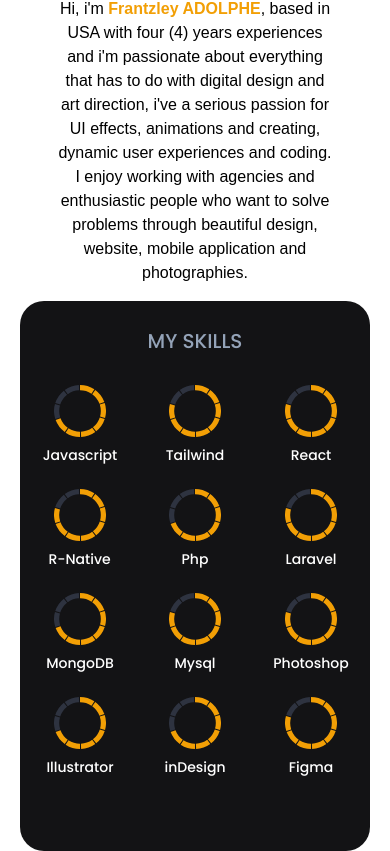
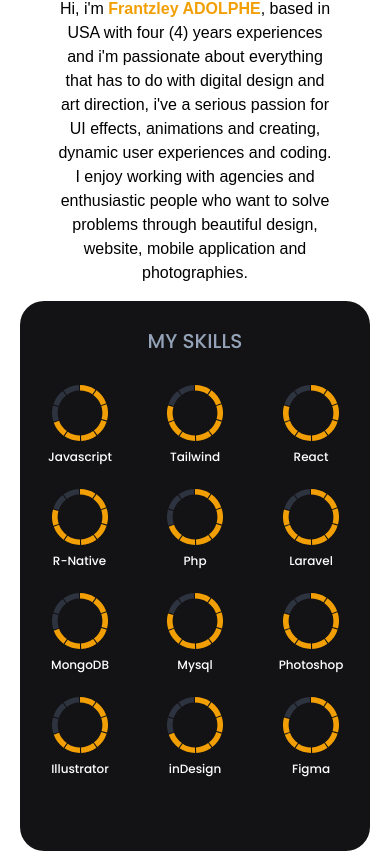
Before and after one commit to frantzleyadolphe/my-portfolio, a React (Create React App) app: page / in a window 390 px wide. Shown: the part 985-1836 px from the top of the page. Built offline with nearby package versions, Linux system fonts and the light colour scheme; a web font is replaced by a local one.

Commit message:
change text size from sm to xs for mobile device

```diff
--- a/src/Pages/sections/skills.js
+++ b/src/Pages/sections/skills.js
@@ -81,7 +81,7 @@
                 steps={10}
                 space={4}
               />
-              <h3 className="text-white font-Poppins text-sm pt-2">
+              <h3 className="text-white font-Poppins text-xs lg:text-sm pt-2">
                 {skill.name}
               </h3>
             </div>
```
